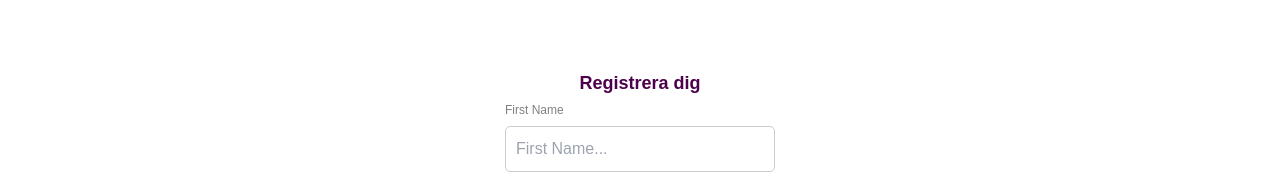
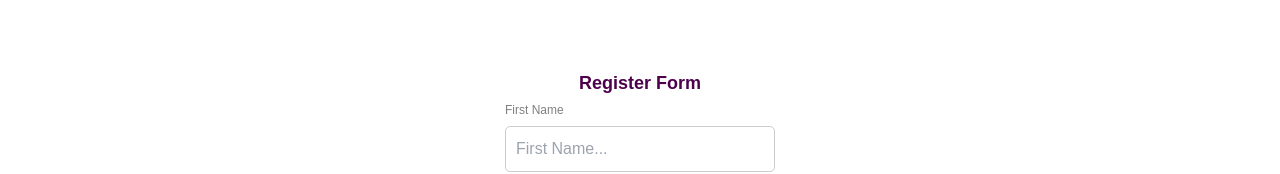
Before and after one commit to justdReas/Korkort_App, a React (Create React App) app: page / in a window 1280 px wide. Shown: the part 325-499 px from the top of the page. Built offline with nearby package versions, Linux system fonts and the light colour scheme; no server answers.

Commit message:
Updated Header

```diff
--- a/src/components/PostForm.js
+++ b/src/components/PostForm.js
@@ -84,7 +84,7 @@ const PostForm = () => {
         }}
         onSubmit={handleSubmit}
         >
-         <h1 className="register">Registrera dig</h1>
+         <h1 className="register">Register Form</h1>
          <label htmlFor="firstname">First Name</label>
          <input
           type="text"
```
